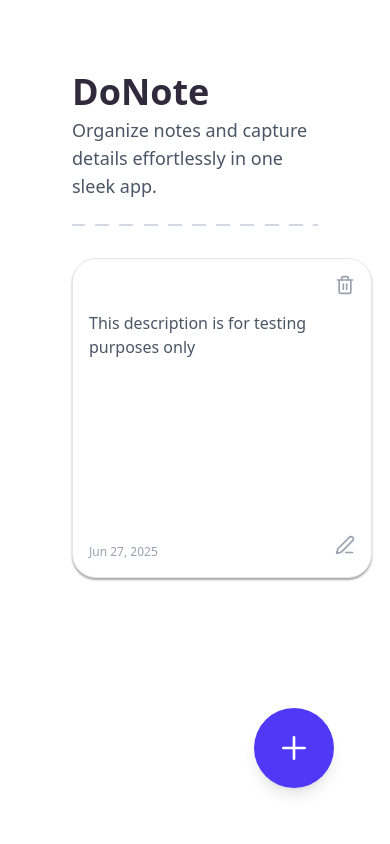
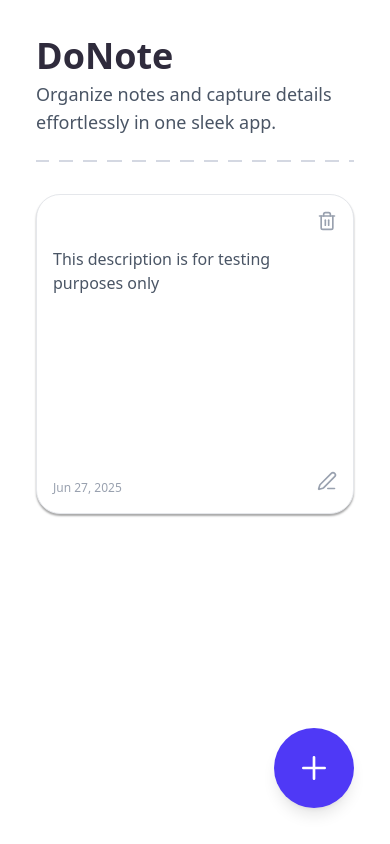
Before and after one commit to dev-ethanjohn/DoNote, a React (Vite) app: page / in a window 390 px wide. Built offline with nearby package versions, Linux system fonts and the light colour scheme.

Commit message:
fix: adjust button overflow and layout padding on mobile

```diff
--- a/src/components/AddNotesButton.jsx
+++ b/src/components/AddNotesButton.jsx
@@ -2,7 +2,7 @@ const AddNotesButton = ({ setIsModalOpen }) => {
   return (
     <button
       onClick={() => setIsModalOpen(true)}
-      className="fixed bottom-14 right-14 bg-indigo-600 text-white rounded-full w-20 h-20 flex items-center justify-center shadow-lg hover:bg-indigo-700 hover:scale-108 transition duration-300 ease-in-out z-50"
+      className="fixed bottom-9 right-9 lg:bottom-14 lg:right-14 bg-indigo-600 text-white rounded-full w-20 h-20 flex items-center justify-center shadow-lg hover:bg-indigo-700 hover:scale-108 transition duration-300 ease-in-out z-50"
       aria-label="Add new note"
     >
       <svg
--- a/src/components/Layout.jsx
+++ b/src/components/Layout.jsx
@@ -4,7 +4,7 @@ import Header from "./Header";
 export default function Layout() {
   return (
     <div className="h-screen lg:h-full lg:pt-24 lg:pl-24">
-      <div className="bg-white w-full min-h-screen lg:min-h-full lg:rounded-tl-3xl lg:rounded-bl-2xl flex flex-col p-18 shadow-2xl shadow-black/40">
+      <div className="bg-white w-full min-h-screen lg:min-h-full lg:rounded-tl-3xl lg:rounded-bl-2xl flex flex-col  p-9 lg:p-18  shadow-2xl shadow-black/40">
         <Header />
         <main>
           <Outlet />
--- a/src/components/NoteList.jsx
+++ b/src/components/NoteList.jsx
@@ -42,7 +42,7 @@ const NoteList = () => {
   const isValid = titleInput.trim().length >= 3;
 
   return (
-    <div className="grid grid-cols-[repeat(auto-fill,minmax(300px,1fr))] gap-4 relative">
+    <div className="grid grid-cols-[repeat(auto-fill,minmax(300px,1fr))] gap-4 pb-24 relative">
       {todos.length === 0 ? (
         <div className="flex items-center justify-center h-[60vh] col-span-full">
           <p className="text-gray-500 text-center">
```
